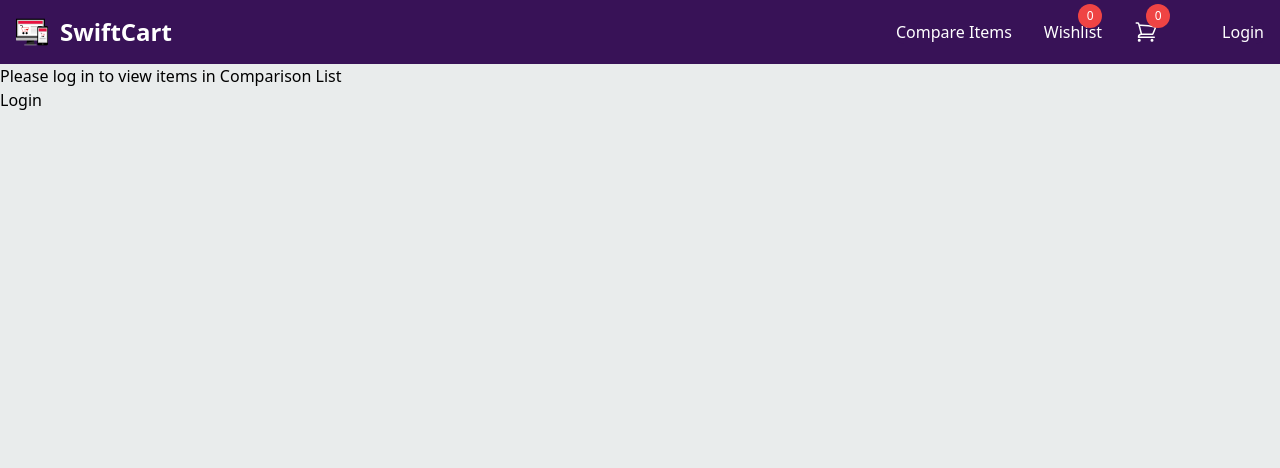
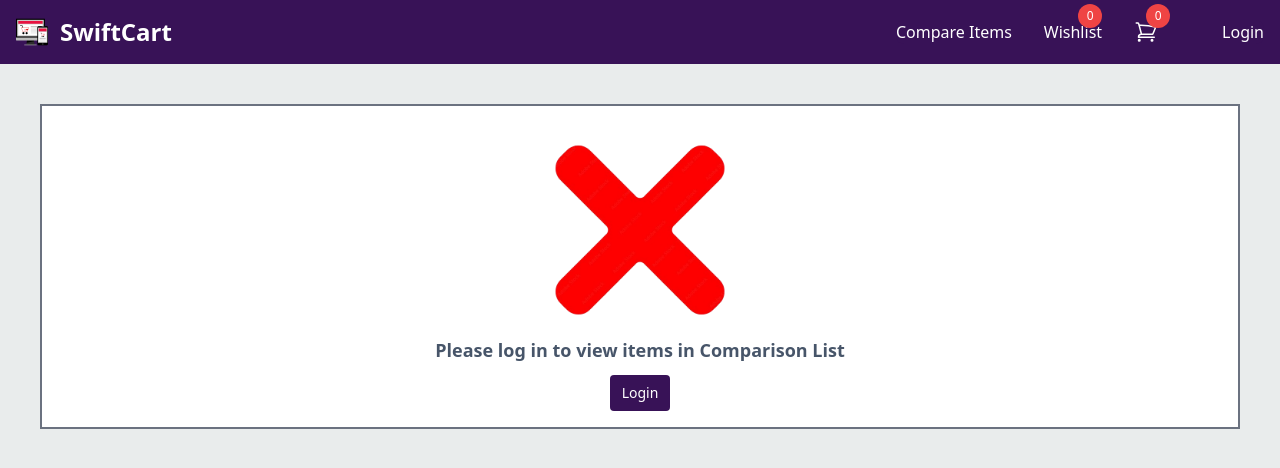
Before and after one commit to InolofatsengMotloba/JSF-Portfolio_Piece_INOMOT520_JSE2407_GroupA_INOLOFATSENG-MOTLOBA_JSF04, a Vue app: page /compare in a window 1280 px wide. Shown: the top 468 px of the page. Built offline with nearby package versions, Linux system fonts and the light colour scheme.

Commit message:
Updated compare list page UI: Add Please Login message with login button

```diff
--- a/src/pages/CompareList.vue
+++ b/src/pages/CompareList.vue
@@ -26,12 +26,18 @@
                     :src="product.image"
                     :alt="product.title"
                   />
-                  <span class="font-semibold text-slate-600">{{ product.title }}</span>
+                  <span class="font-semibold text-slate-600">{{
+                    product.title
+                  }}</span>
                 </div>
               </td>
-              <td class="p-4 border-b text-gray-700 mb-3">{{ product.description }}</td>
+              <td class="p-4 border-b text-gray-700 mb-3">
+                {{ product.description }}
+              </td>
               <td class="p-4 border-b text-slate-500">${{ product.price }}</td>
-              <td class="p-4 border-b text-gray-700 mb-3">⭐ {{ product.rating?.rate }}</td>
+              <td class="p-4 border-b text-gray-700 mb-3">
+                ⭐ {{ product.rating?.rate }}
+              </td>
               <td class="p-4 border-b">
                 <button
                   @click="removeFromCompareList(product.id)"
@@ -53,9 +59,26 @@
         </button>
       </div>
     </div>
-    <div v-else>
-      <h1>Please log in to view items in Comparison List</h1>
-      <button><a href="/login">Login</a></button>
+    <div v-else class="grid m-10 space-y-5">
+      <div
+        class="flex flex-col items-center bg-white border-2 border-gray-500 p-4"
+      >
+        <img
+          class="object-contain h-48 mt-3 mb-3"
+          src="/public/images/NotLogIn.png"
+          alt="Empty Cart"
+        />
+        <p
+          class="text-lg line-clamp-2 font-extrabold leading-snug text-slate-600"
+        >
+          Please log in to view items in Comparison List
+        </p>
+        <button
+          class="flex rounded justify-center mt-3 bg-[#381257] px-3 py-2 text-sm font-medium text-white hover:bg-violet-500 focus-visible:outline-none focus-visible:ring focus-visible:ring-indigo-300"
+        >
+          <a href="/login">Login</a>
+        </button>
+      </div>
     </div>
   </div>
 </template>
```
